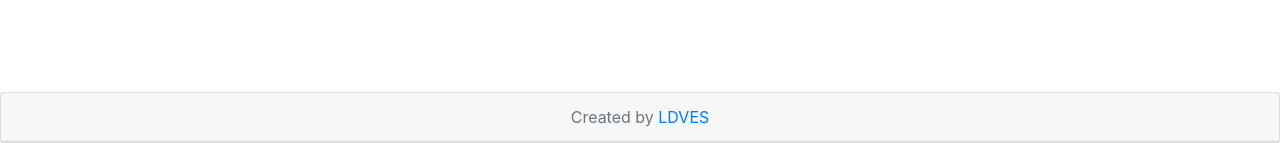
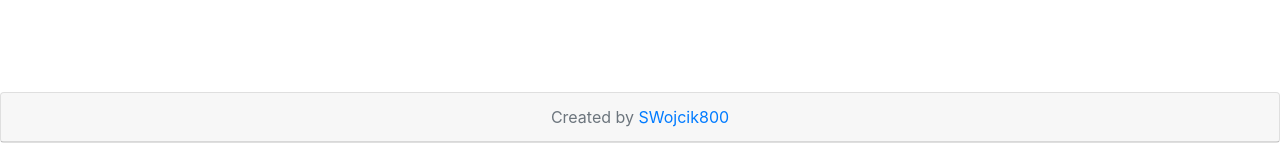
Before and after one commit to LDVES/Django-Quest-List, a Django app: page / in a window 1280 px wide. Shown: the part 657-800 px from the top of the page. Run offline with Django 3.2, Linux system fonts and the light colour scheme; data that the repository does not hold is empty; some libraries are stand-ins or nearby versions.

Commit message:
Username update

```diff
--- a/home/templates/init/footer.html
+++ b/home/templates/init/footer.html
@@ -1,3 +1,3 @@
 <footer class="card fixed-bottom">
-    <p class="card-header text-center text-secondary">Created by <a href="https://github.com/LDVES/">LDVES</p>
+    <p class="card-header text-center text-secondary">Created by <a href="https://github.com/SWojcik800">SWojcik800</p>
 </footer>
```
